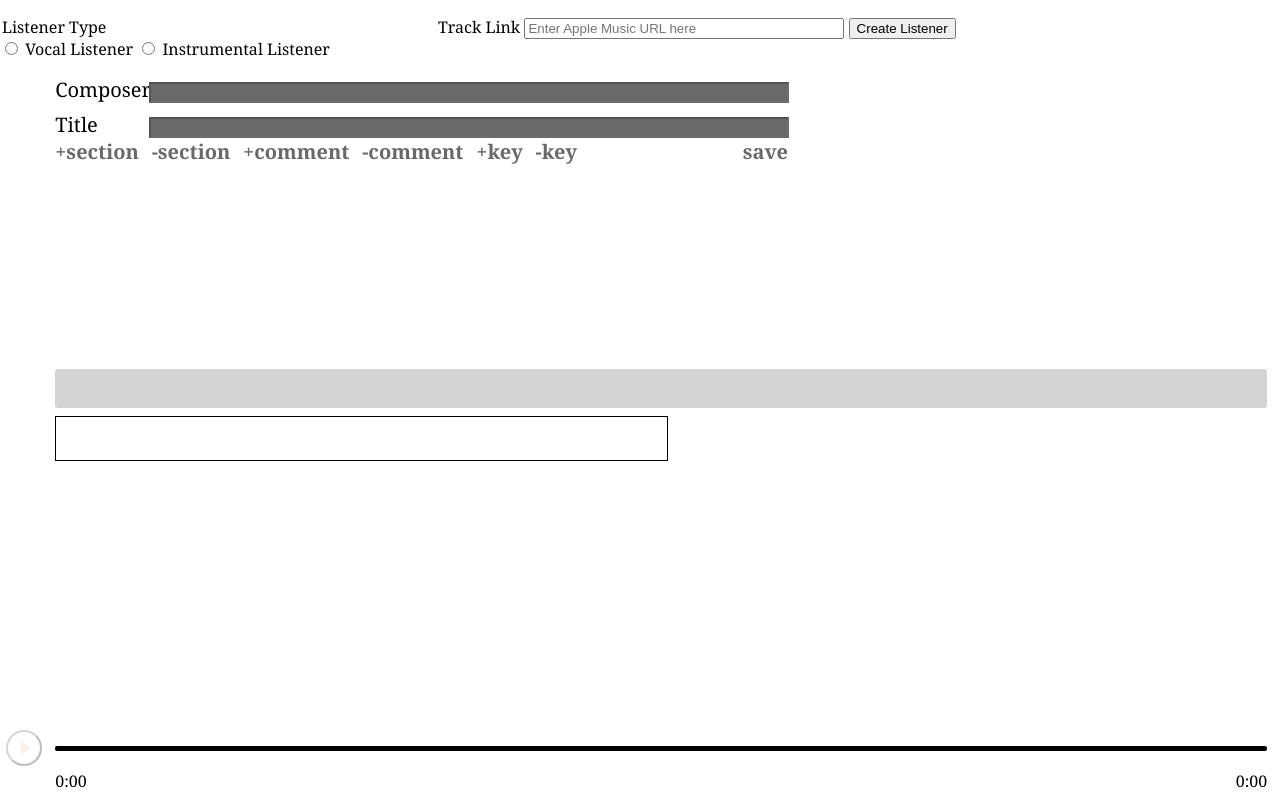
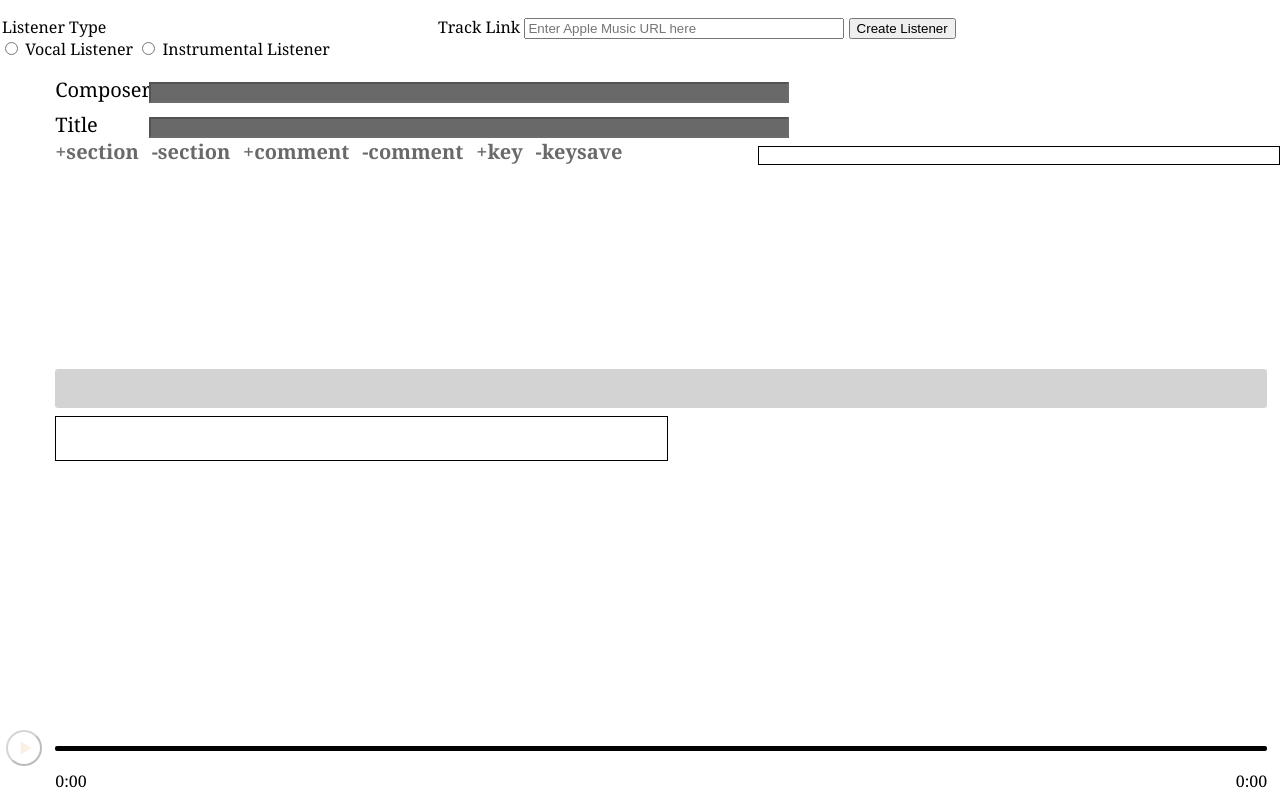
Before and after one commit to danieljuilfs/guidedListener, a website with bundled scripts: page frontend/create.html in a window 1280 px wide. Built offline with nearby package versions, Linux system fonts and the light colour scheme.

Commit message:
more updates

```diff
--- a/frontend/create.css
+++ b/frontend/create.css
@@ -85,6 +85,16 @@ legend {
     grid-template-rows: 1fr;
 }
 
+
+#address {
+    margin-left: 1vw;
+    min-width: 0;
+    border: 1px solid black;
+    overflow: hidden;
+    text-overflow: ellipsis;
+    white-space: nowrap;
+}
+
 #composer {
     margin-bottom: 1vh;
 }
@@ -139,6 +149,13 @@ legend {
     padding-top: 3vh;
 }
 
+#interaction {
+    display: grid;
+    grid-template-columns: 57.25vw minmax(0, 1fr);
+    gap: 1vw;
+    align-items: end;
+}
+
 #keyBar {
     margin: .5vh 1vw 0 calc(1.5vw + 36px);
     height: 5%;
@@ -154,8 +171,7 @@ legend {
 
 #topButtons {
     display: grid;
-    grid-template-columns: 1fr auto;
-    gap: 1vw;
+    grid-template-columns: 1fr auto minmax(0, 1fr);
     align-items: end;
     box-sizing: border-box;
     font-size: 1.25rem;
--- a/frontend/create.html
+++ b/frontend/create.html
@@ -34,7 +34,7 @@
                 <input type="text" id="trackInput" title="Change the title displayed on the guided listener"></input>
             </div>
         </div>
-
+        <div id="interaction">
             <div id="topButtons">
                 <div id="actionButtons">
                     <div id="addSection" class="disabledDiv">+section</div>
@@ -45,6 +45,9 @@
                     <div id="removeKey" class="disabledDiv">-key</div>
                 </div>
                 <div id="save" class="disabledDiv">save</div>
+
+            </div>
+            <input id="address" readonly></input>
         </div>
 
         <div id="sections">
--- a/frontend/create.js
+++ b/frontend/create.js
@@ -742,7 +742,8 @@ async function saveFcn() {
             body: JSON.stringify(listeningMap)
         });
         const data = await response.json();
-        savedListener = listeningMap;
+        //this ensures that we don't just copy one reference between the variables, instead getting a new copy of the data.
+        savedListener = structuredClone(listeningMap);
         console.log("DATA ID IS: " + data.id);
         dbID = data.id;
         console.log(dbID);
@@ -760,6 +761,7 @@ async function saveFcn() {
                 },
                 body: JSON.stringify(listeningMap)
             });
+            savedListener = structuredClone(listeningMap);
         }
     }
 }
```
Also changed, not shown: backend/src/dbaccess.ts (+6 -39 lines), 1 other file. Lines whose indentation alone changed are shown as unchanged.
